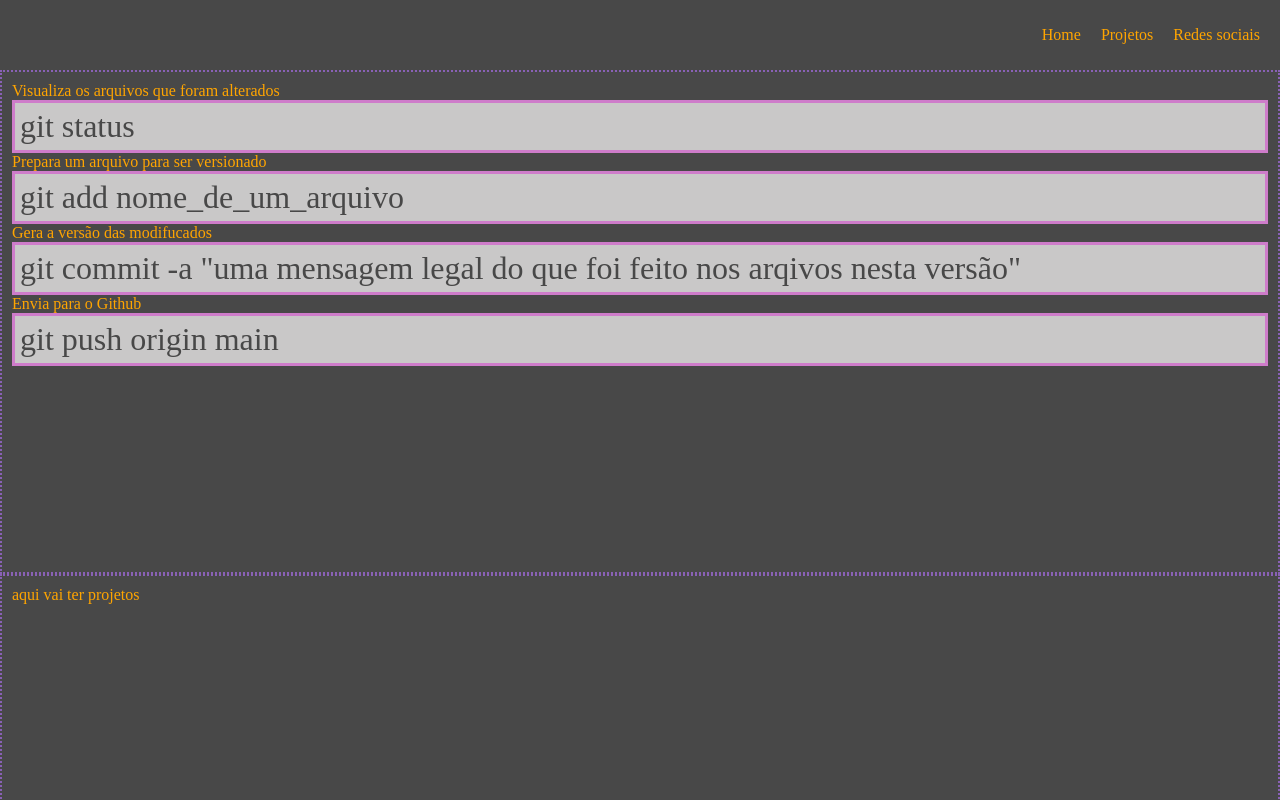
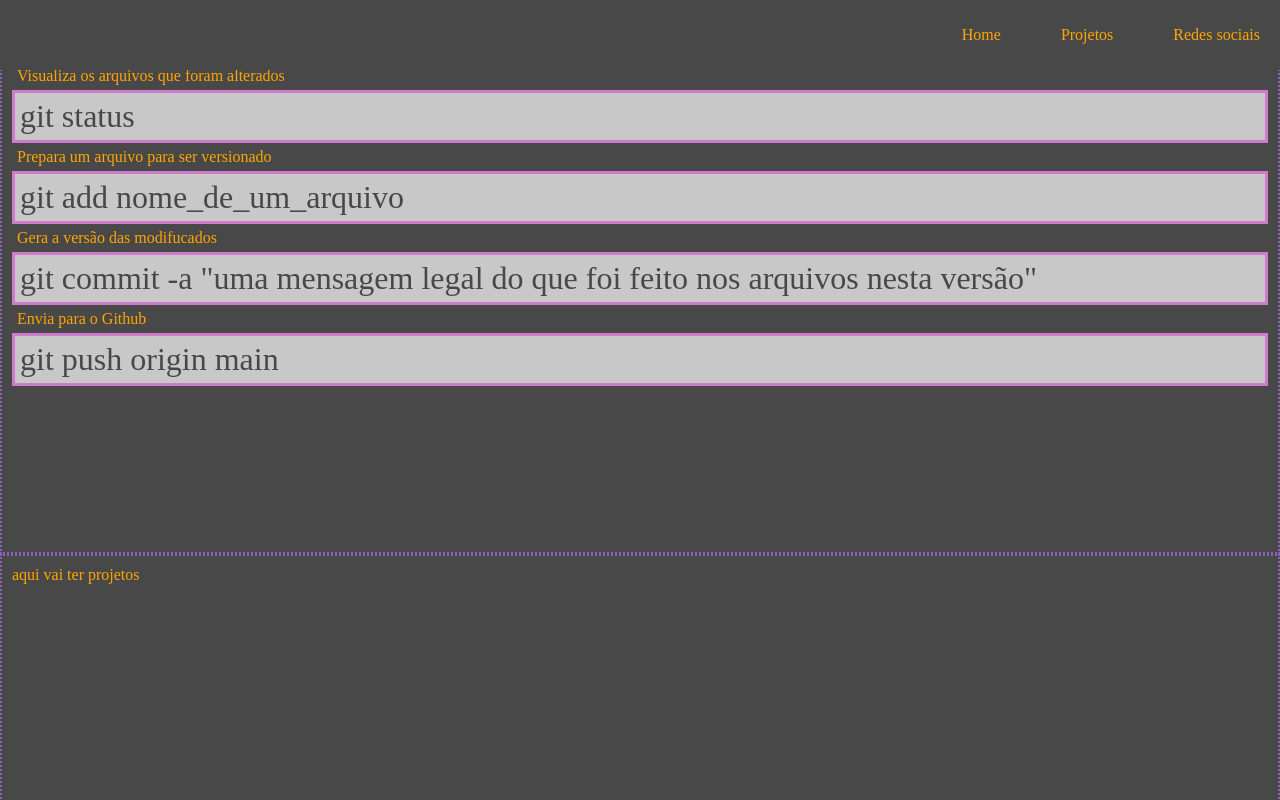
Before and after one commit to LivKaren/LivKaren.github.io, a plain HTML site: page index.html in a window 1280 px wide. Shown: the top 800 px of the page. Drawn offline with Linux system fonts and the light colour scheme.

Commit message:
alteração de estilo e adiciono comandos do git

```diff
--- a/assets/css/meu_estilo.css
+++ b/assets/css/meu_estilo.css
@@ -1,6 +1,7 @@
 *{
     margin: 0;
     padding: 0;
+    scroll-padding-top: 50px;
 }
 
 
@@ -14,11 +15,16 @@ nav {
     align-items: center;
     justify-content: end;
     list-style-type: none;
+    position: fixed;
+    top: 0;
+    width: 100%;
+    overflow: hidden;
+
 
 
 }
 nav li{
-    padding: 10px;
+    padding: 30px;
 }
 
 
@@ -45,3 +51,11 @@ section{
     background-color: #c9c8c8;
     color: #484848 ;
 }
+
+p{
+    padding: 5px;
+}
+
+.conteudo{
+    margin-top: 50px;
+}
--- a/index.html
+++ b/index.html
@@ -31,7 +31,7 @@
             <p>Gera a versão das modifucados</p>
 
             <p class="comando-git">
-                git commit -a "uma mensagem legal do que foi feito nos arqivos nesta versão"
+                git commit -a "uma mensagem legal do que foi feito nos arquivos nesta versão"
             </p>
             <p>Envia para o Github</p>
             <p class="comando-git">
```
